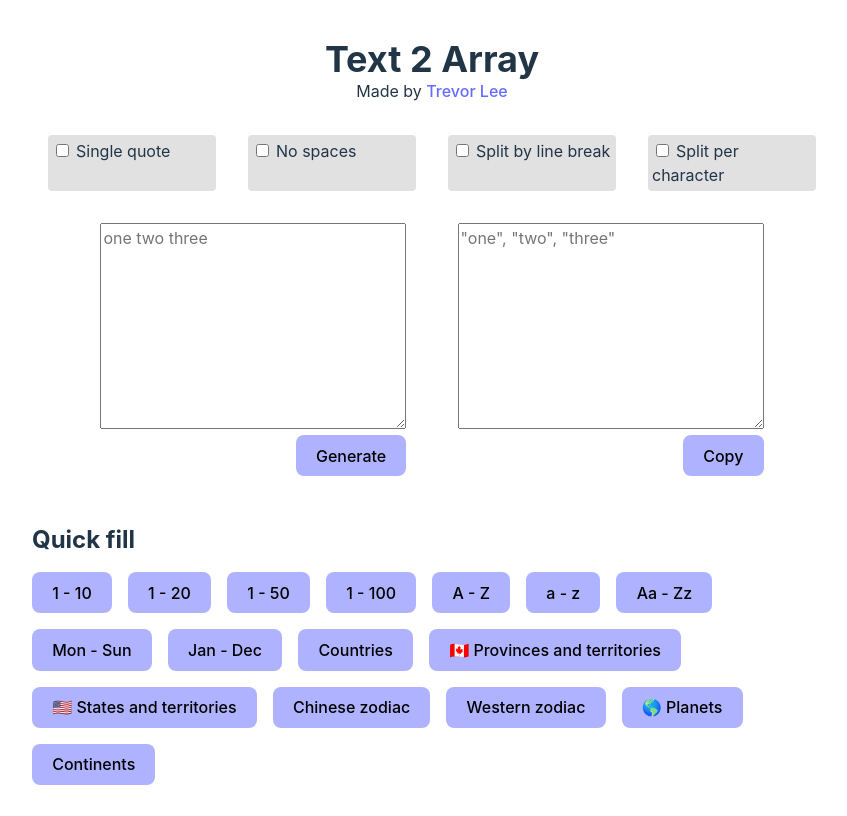
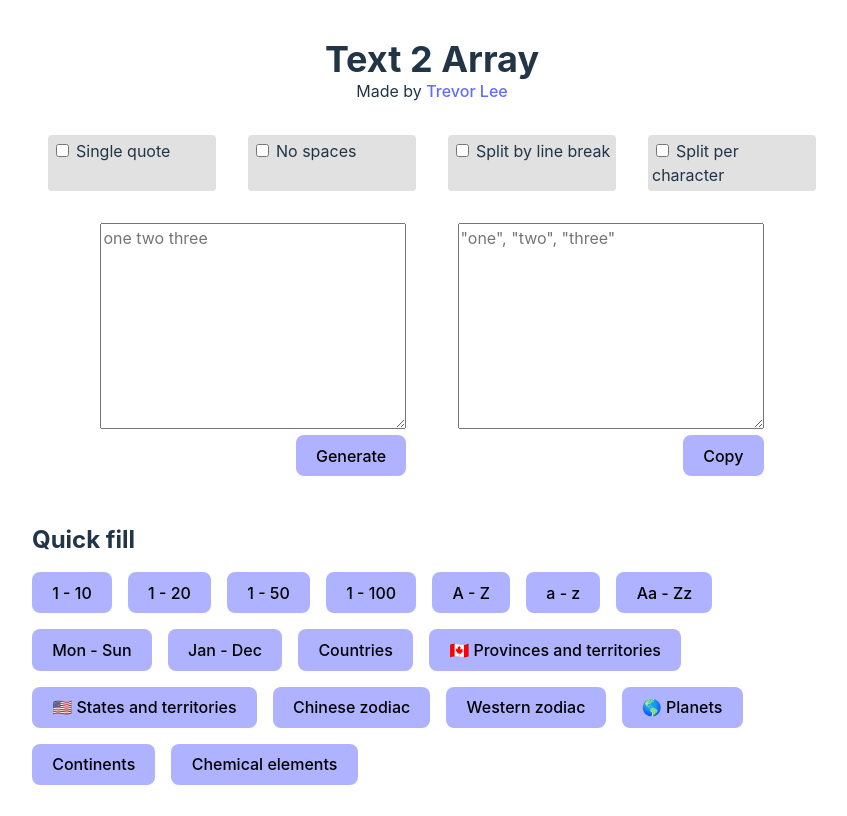
Before and after one commit to boogerbuttcheeks/text2array, a React (Vite) app: page / in a window 1280 px wide. Shown: the whole page, without its empty margins (208-1055 px from the left). Built offline with nearby package versions, Linux system fonts and the light colour scheme.

Commit message:
add chemical elements

```diff
--- a/src/App.jsx
+++ b/src/App.jsx
@@ -262,6 +262,11 @@ function App() {
           setPerCharacter(false)
           setLineBreak(false)
         }}>Continents</button>
+        <button onClick={() => {
+          quickFill('Hydrogen Helium Lithium Beryllium Boron Carbon Nitrogen Oxygen Fluorine Neon Sodium Magnesium Aluminum Silicon Phosphorus Sulfur Chlorine Argon Potassium Calcium Scandium Titanium Vanadium Chromium Manganese Iron Cobalt Nickel Copper Zinc Gallium Germanium Arsenic Selenium Bromine Krypton Rubidium Strontium Yttrium Zirconium Niobium Molybdenum Technetium Ruthenium Rhodium Palladium Silver Cadmium Indium Tin Antimony Tellurium Iodine Xenon Cesium Barium Lanthanum Cerium Praseodymium Neodymium Promethium Samarium Europium Gadolinium Terbium Dysprosium Holmium Erbium Thulium Ytterbium Lutetium Hafnium Tantalum Tungsten Rhenium Osmium Iridium Platinum Gold Mercury Thallium Lead Bismuth Polonium Astatine Radon Francium Radium Actinium Thorium Protactinium Uranium Neptunium Plutonium Americium Curium Berkelium Californium Einsteinium Fermium Mendelevium Nobelium Lawrencium Rutherfordium Dubnium Seaborgium Bohrium Hassium Meitnerium Darmstadtium Roentgenium Copernicium Nihonium Flerovium Moscovium Livermorium Tennessine Oganesson')
+          setPerCharacter(false)
+          setLineBreak(false)
+        }}>Chemical elements</button>
       </div>
     </div>
   )
```
